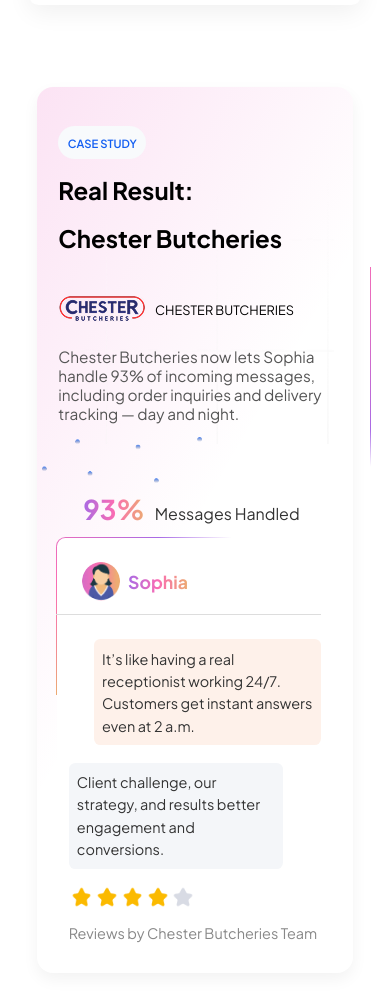
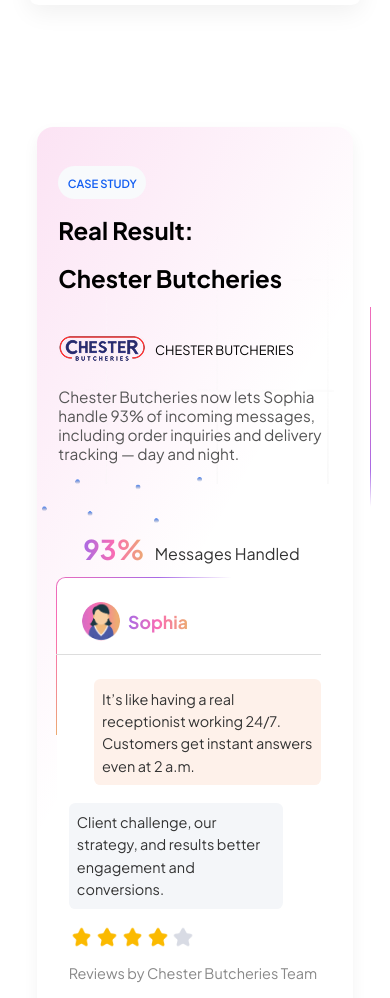
Before and after one commit to Wajid-Ali124/Sophia-Landing-Page, a plain HTML site: page index.html in a window 390 px wide. Shown: the part 3275-4273 px from the top of the page. Drawn offline with Linux system fonts and the light colour scheme; files whose address does not match are found by name.

Commit message:
all done

```diff
--- a/style.css
+++ b/style.css
@@ -1045,6 +1045,7 @@ body {
 
 /* Build Sophia */
 .build-sophia {
+  margin-top: 40px;
   display: flex;
   position: relative;
   justify-content: center;
@@ -1361,7 +1362,7 @@ hr {
   }
   .results {
     width: 90vw;
-    margin: auto;
+    margin: 40px auto;
   }
   .results .content {
     flex-direction: column;
```
